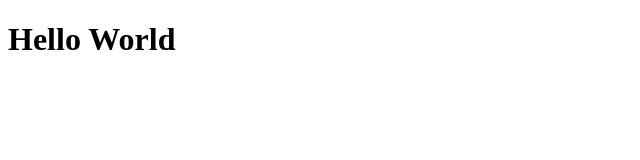
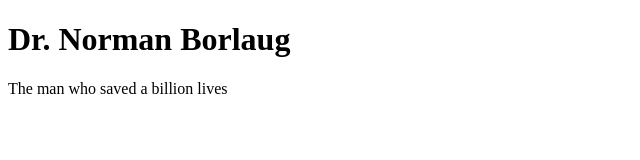
Before and after one commit to ruthasoll/EuniceRuthTrial, a plain HTML site: page index.html in a window 1280 px wide. Shown: the whole page, without its empty margins (0-640 px from the left). Drawn offline with Linux system fonts and the light colour scheme.

Commit message:
add header p

```diff
--- a/index.html
+++ b/index.html
@@ -8,19 +8,13 @@
 
   <body>
     <script src="https://cdn.freecodecamp.org/testable-projects-fcc/v1/bundle.js"></script>
-    <h1>Hello World</h1>
-    <!--
+<main id="main">
+  <div class="header">
+    <h1 id="title">Dr. Norman Borlaug</h1>
+    <p>The man who saved a billion lives</p>
+  </div>
+</main>
 
-    Hello Camper!
-
-    For now, the test suite only works in Chrome!
-    Please read the README below in the JS Editor before beginning.
-    Feel free to delete this message once you have read it.
-    Good luck and Happy Coding!
-
-    - The freeCodeCamp Team
-
-    -->
     <script  src="js/index.js"></script>
   </body>
 </html>
```
